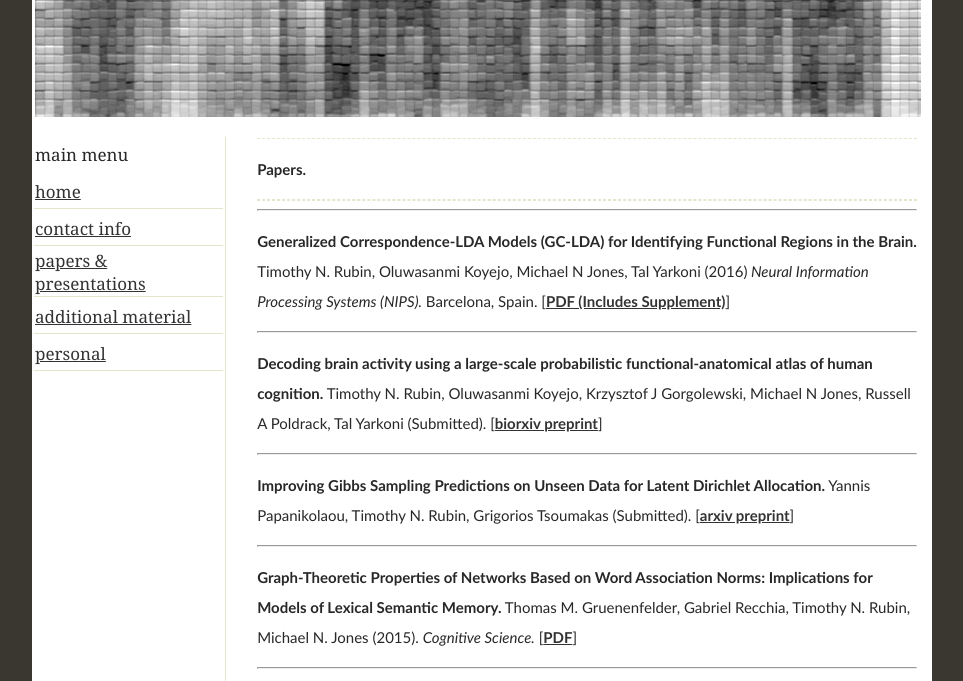
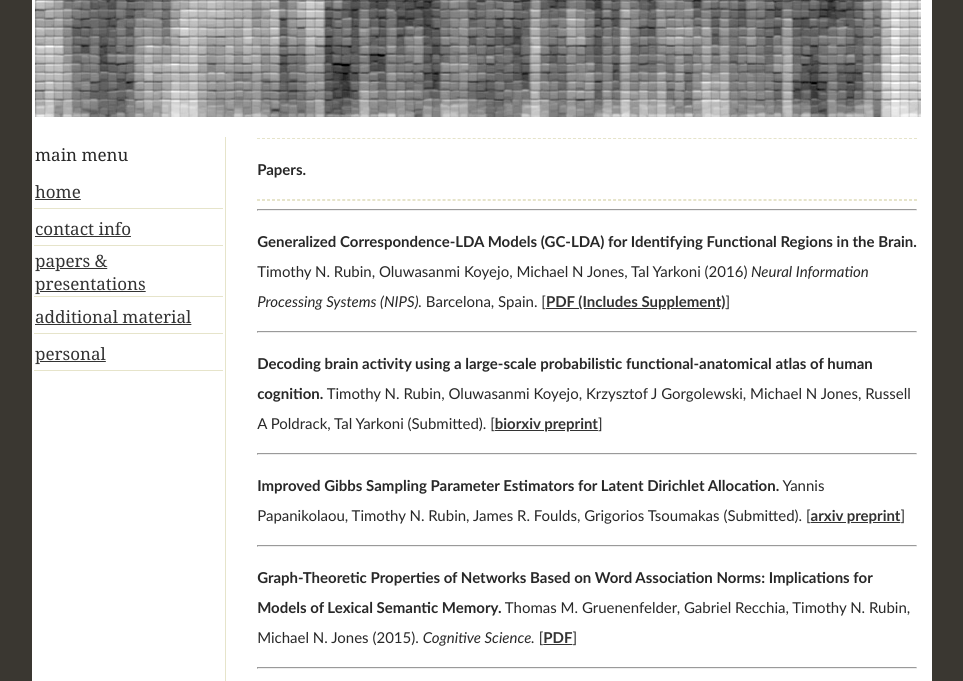
Before and after one commit to timothyrubin/timothyrubin.github.io, a plain HTML site: page papers.html in a window 1280 px wide. Shown: the part 74-755 px from the top of the page, without its empty margins (158-1121 px from the left). Drawn offline with Linux system fonts and the light colour scheme.

Commit message:
update_papers

```diff
--- a/papers.html
+++ b/papers.html
@@ -43,8 +43,8 @@
 
                 <hr />
 
-					<p> <b>Improving Gibbs Sampling Predictions on Unseen Data for Latent Dirichlet Allocation.</b>
-                     Yannis Papanikolaou, Timothy N. Rubin, Grigorios Tsoumakas (Submitted).
+					<p> <b>Improved Gibbs Sampling Parameter Estimators for Latent Dirichlet Allocation.</b>
+                     Yannis Papanikolaou, Timothy N. Rubin, James R. Foulds, Grigorios Tsoumakas (Submitted).
                      [<b><a href="http://arxiv.org/abs/1505.02065">arxiv preprint</a></b>] </p>
 
                 <hr />
```
